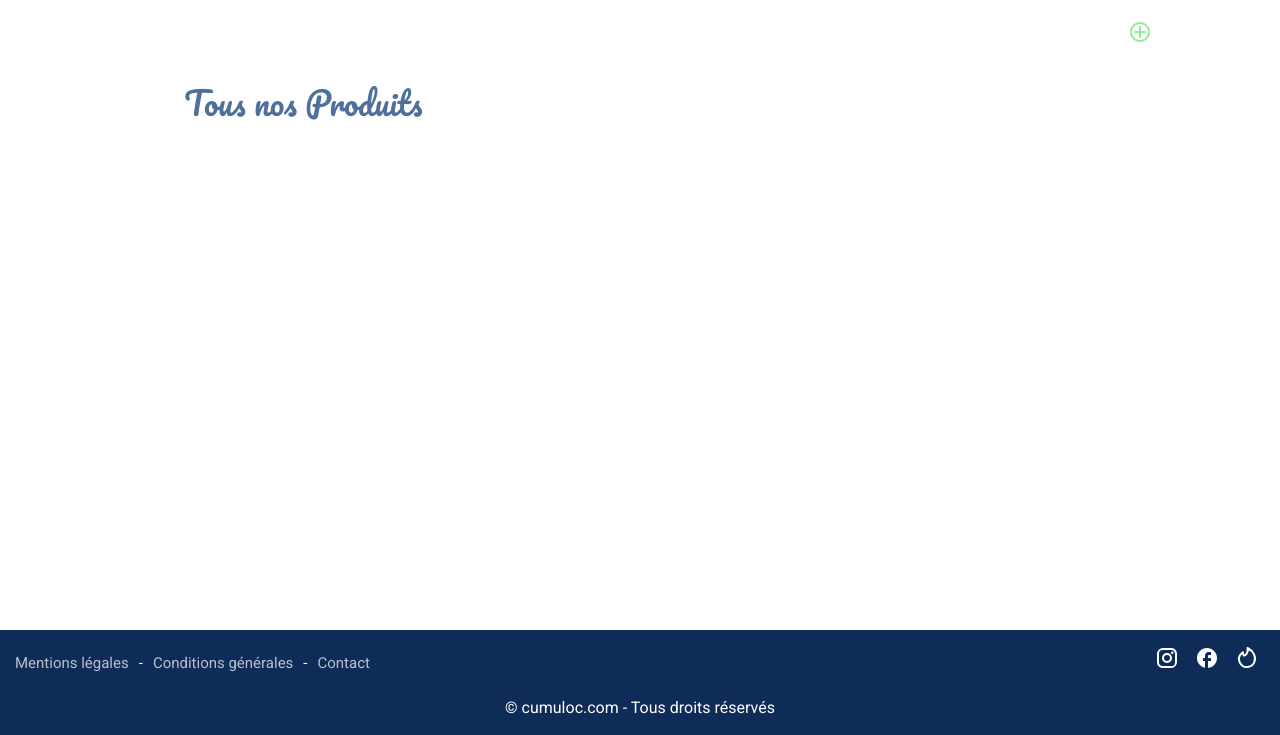
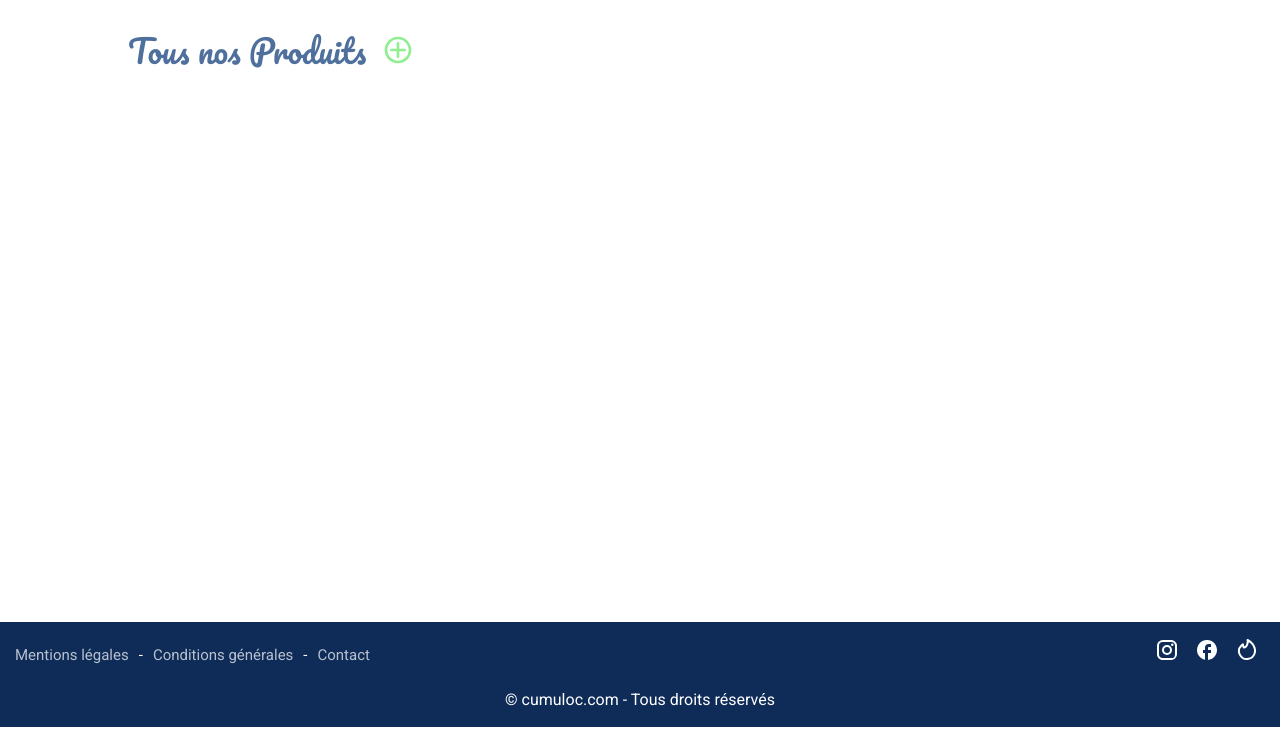
Before and after one commit to ArditMDS/Cumuloc, a Symfony app: template templates/admin/product/index.html.twig in a window 1280 px wide. Shown: the part 120-855 px from the top of the page. Run offline with Twig, Linux system fonts and the light colour scheme; the template is opened without the code that fills it, so the values that code supplies are empty; some libraries are stand-ins or nearby versions.

Commit message:
Add css on CRUD pages

```diff
--- a/public/style/admin.css
+++ b/public/style/admin.css
@@ -0,0 +1,42 @@
+.createProductTitle {
+  display: flex;
+  width: 80%;
+  margin: 2em auto 1em auto;
+}
+
+.createProductTitle h2 {
+  margin: 0;
+  width: auto;
+}
+
+.createProductTitle div {
+  display: flex;
+  align-items: center;
+  justify-content: center;
+  margin-left: 1em;
+}
+
+.createProductTitle div a {
+  display: flex;
+  align-items: center;
+  justify-content: center;
+}
+
+.productCRUD {
+  display: flex;
+  justify-content: space-around;
+}
+
+.editButton, .removeButton {
+  padding: 5px 10px;
+  border-radius: 25px;
+  margin: 10px;
+}
+
+.editButton {
+  background-color: #FF9B50;
+}
+
+.removeButton {
+  background-color: #C63D2F;
+}
--- a/public/style/style.css
+++ b/public/style/style.css
@@ -118,6 +118,9 @@ h2 {
   border-radius: 10px;
   width: calc(100%/5 - 40px);
   padding: 20px;
+  display: flex;
+  flex-direction: column;
+  justify-content: space-between;
   margin-bottom: 40px;
   box-shadow: rgba(0, 0, 0, 0.4) 0px 2px 4px, rgba(0, 0, 0, 0.3) 0px 7px 13px -3px, rgba(0, 0, 0, 0.2) 0px -3px 0px inset;
 }
@@ -125,7 +128,8 @@ h2 {
 .cloudThumbnail {
   width: 100%;
   object-fit: cover;
-  height: 100px;
+  height: 200px;
+  border-radius: 10px;
 }
 
 .containerNameCloud {
@@ -212,9 +216,11 @@ h2 {
   gap: calc(100%/15);
   padding: 20px;
 }
+
 .productsTitle {
   width: 80%;
 }
+
 footer {
   background-color: var(--main-bg-color);
   height: 90px;
--- a/templates/admin/product/index.html.twig
+++ b/templates/admin/product/index.html.twig
@@ -1,15 +1,25 @@
 {% extends 'base.html.twig' %}
+
+{% block stylesheets %}
+    <link href="{{ asset('style/normalize.css') }}" rel="stylesheet" type="text/css"/>
+    <link href="{{ asset('style/style.css') }}" rel="stylesheet" type="text/css"/>
+    <link href="{{ asset('style/admin.css') }}" rel="stylesheet" type="text/css"/>
+{% endblock %}
+
 {% block content %}
-    <main class="productsMain">
-        {# <div> #}
-            <h2 class="productsTitle">Tous nos Produits</h2>
-            <a href="/admin/create">
-                <svg xmlns="http://www.w3.org/2000/svg" width="24" height="24" viewBox="0 0 24 24"><g fill="lightgreen" fill-rule="evenodd" clip-rule="evenodd">
-                    <path d="M2 12C2 6.477 6.477 2 12 2s10 4.477 10 10s-4.477 10-10 10S2 17.523 2 12Zm10-8a8 8 0 1 0 0 16a8 8 0 0 0 0-16Z"/>
-                    <path d="M13 7a1 1 0 1 0-2 0v4H7a1 1 0 1 0 0 2h4v4a1 1 0 1 0 2 0v-4h4a1 1 0 1 0 0-2h-4V7Z"/></g>
-                </svg>
-            </a>
-        {# </div> #}
+    <main>
+        <div class="createProductTitle">
+            <h2>Tous nos Produits</h2>
+            <div>
+                <a href="/admin/create">
+                    <svg xmlns="http://www.w3.org/2000/svg" width="2em" height="2em" viewBox="0 0 24 24"><g fill="lightgreen" fill-rule="evenodd" clip-rule="evenodd">
+                        <path d="M2 12C2 6.477 6.477 2 12 2s10 4.477 10 10s-4.477 10-10 10S2 17.523 2 12Zm10-8a8 8 0 1 0 0 16a8 8 0 0 0 0-16Z"/>
+                        <path d="M13 7a1 1 0 1 0-2 0v4H7a1 1 0 1 0 0 2h4v4a1 1 0 1 0 2 0v-4h4a1 1 0 1 0 0-2h-4V7Z"/></g>
+                    </svg>
+                </a>
+            </div>
+        </div>
+        <section class="productsMain">
         {% for product in ourProducts %}
             <article class="cloudCard">
                     <img src="../uploads/{{ product.thumbnail }}" alt="nuage" class="cloudThumbnail">
@@ -19,20 +29,20 @@
                             <p>{{ product.price }}€</p>
                         </div>
                         <div class="productCRUD">
-                            <a href="/admin/edit/{{ product.id }}">
-                                <svg xmlns="http://www.w3.org/2000/svg" width="24" height="24" viewBox="0 0 24 24">
-                                    <path fill="yellow" d="M21 12a1 1 0 0 0-1 1v6a1 1 0 0 1-1 1H5a1 1 0 0 1-1-1V5a1 1 0 0 1 1-1h6a1 1 0 0 0 0-2H5a3 3 0 0 0-3 3v14a3 3 0 0 0 3 3h14a3 3 0 0 0 3-3v-6a1 1 0 0 0-1-1Zm-15 .76V17a1 1 0 0 0 1 1h4.24a1 1 0 0 0 .71-.29l6.92-6.93L21.71 8a1 1 0 0 0 0-1.42l-4.24-4.29a1 1 0 0 0-1.42 0l-2.82 2.83l-6.94 6.93a1 1 0 0 0-.29.71Zm10.76-8.35l2.83 2.83l-1.42 1.42l-2.83-2.83ZM8 13.17l5.93-5.93l2.83 2.83L10.83 16H8Z"/>
+                            <a href="/admin/edit/{{ product.id }}" class="editButton">
+                                <svg xmlns="http://www.w3.org/2000/svg" width="30" height="30" viewBox="0 0 24 24">
+                                    <path fill="currentColor" d="M10.443 1.56a1.914 1.914 0 0 0-2.707 0l-.55.551a.506.506 0 0 0-.075.074l-5.46 5.461a.5.5 0 0 0-.137.255l-.504 2.5a.5.5 0 0 0 .588.59l2.504-.5a.5.5 0 0 0 .255-.137l6.086-6.086a1.914 1.914 0 0 0 0-2.707ZM7.502 3.21l1.293 1.293L3.757 9.54l-1.618.324l.325-1.616L7.502 3.21Zm2 .586L8.209 2.502l.234-.234A.914.914 0 1 1 9.736 3.56l-.234.234Z"/>
                                 </svg>
                             </a>
-                            <a href="/admin/remove/{{ product.id }}">
-                                <svg xmlns="http://www.w3.org/2000/svg" width="24" height="24" viewBox="0 0 24 24">
-                                    <path fill="red" d="M12 4c-4.419 0-8 3.582-8 8s3.581 8 8 8s8-3.582 8-8s-3.581-8-8-8zm3.707 10.293a.999.999 0 1 1-1.414 1.414L12 13.414l-2.293 2.293a.997.997 0 0 1-1.414 0a.999.999 0 0 1 0-1.414L10.586 12L8.293 9.707a.999.999 0 1 1 1.414-1.414L12 10.586l2.293-2.293a.999.999 0 1 1 1.414 1.414L13.414 12l2.293 2.293z"/>
+                            <a href="/admin/remove/{{ product.id }}" class="removeButton">
+                                <svg xmlns="http://www.w3.org/2000/svg" width="30" height="30" viewBox="0 0 24 24">
+                                    <path fill="currentColor" d="M12 3c-4.963 0-9 4.038-9 9s4.037 9 9 9s9-4.038 9-9s-4.037-9-9-9zm0 16c-3.859 0-7-3.14-7-7s3.141-7 7-7s7 3.14 7 7s-3.141 7-7 7zm.707-7l2.646-2.646a.502.502 0 0 0 0-.707a.502.502 0 0 0-.707 0L12 11.293L9.354 8.646a.5.5 0 0 0-.707.707L11.293 12l-2.646 2.646a.5.5 0 0 0 .707.708L12 12.707l2.646 2.646a.5.5 0 1 0 .708-.706L12.707 12z"/>
                                 </svg>
                             </a>
                         </div>
                     </div>
-
             </article>
         {% endfor %}
+        </section>
     </main>
 {% endblock %}
```
Also changed, not shown: src/Controller/AdminController.php (+4 -3 lines), templates/home.html.twig (+4 -4 lines).
